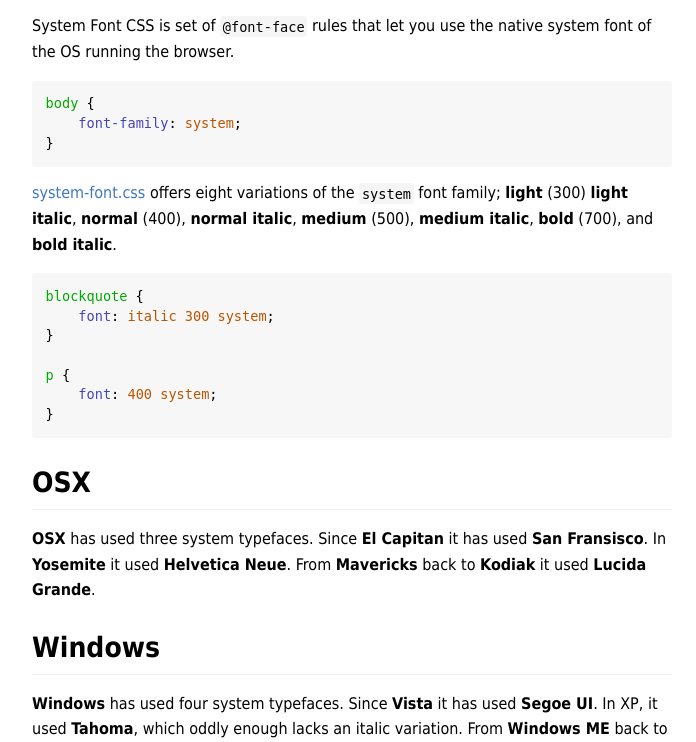
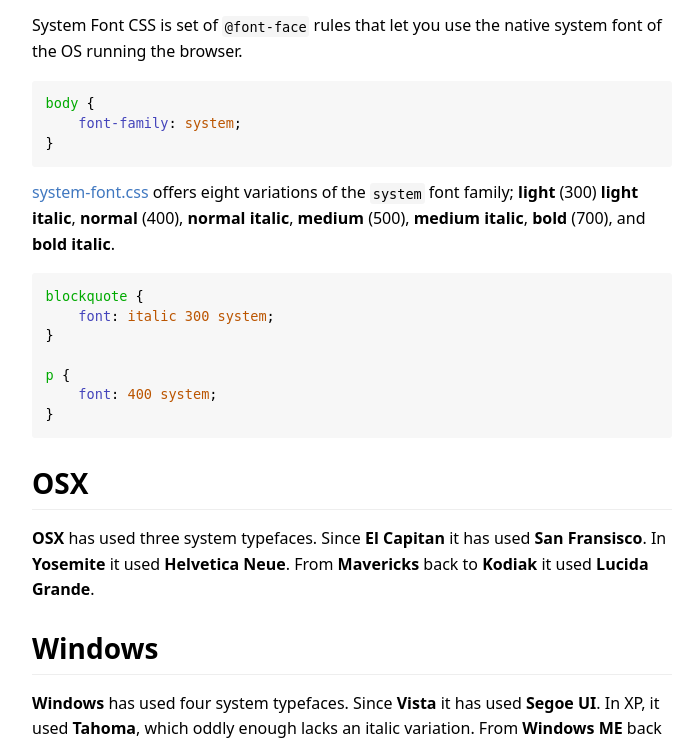
Before and after one commit to csstools/system-font-css, a website: page index.html in a window 1280 px wide. Shown: the part 120-862 px from the top of the page, without its empty margins (288-984 px from the left). Drawn offline with Linux system fonts and the light colour scheme.

Commit message:
Update index.html

```diff
--- a/index.html
+++ b/index.html
@@ -34,7 +34,7 @@
 }
 
 body {
-	font: 1em/1.6 system, Tahoma, sans-serif;
+	font: 1em/1.6 system-ui, Tahoma, sans-serif;
 	margin: 3em auto;
 	max-width: 40em;
 }
```
